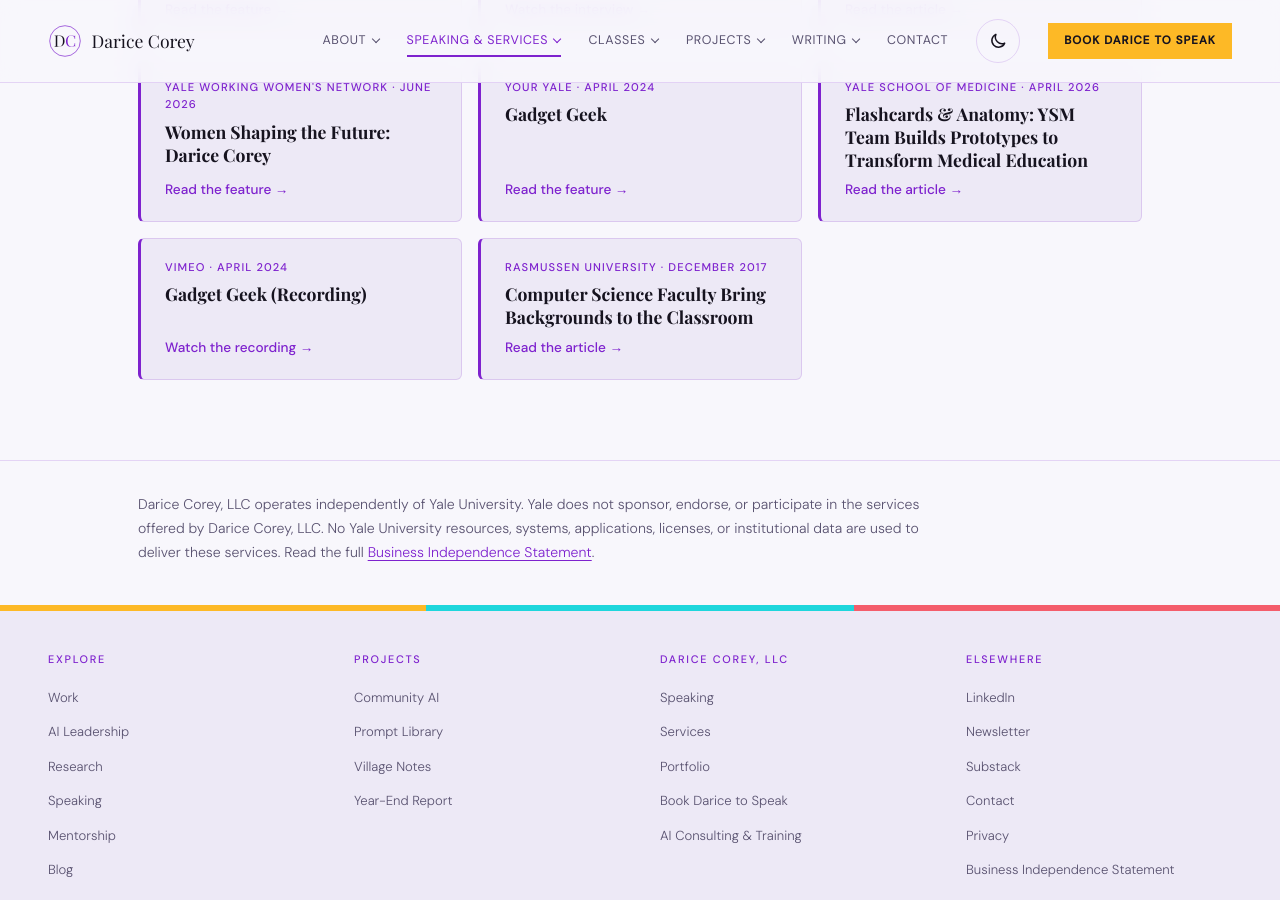
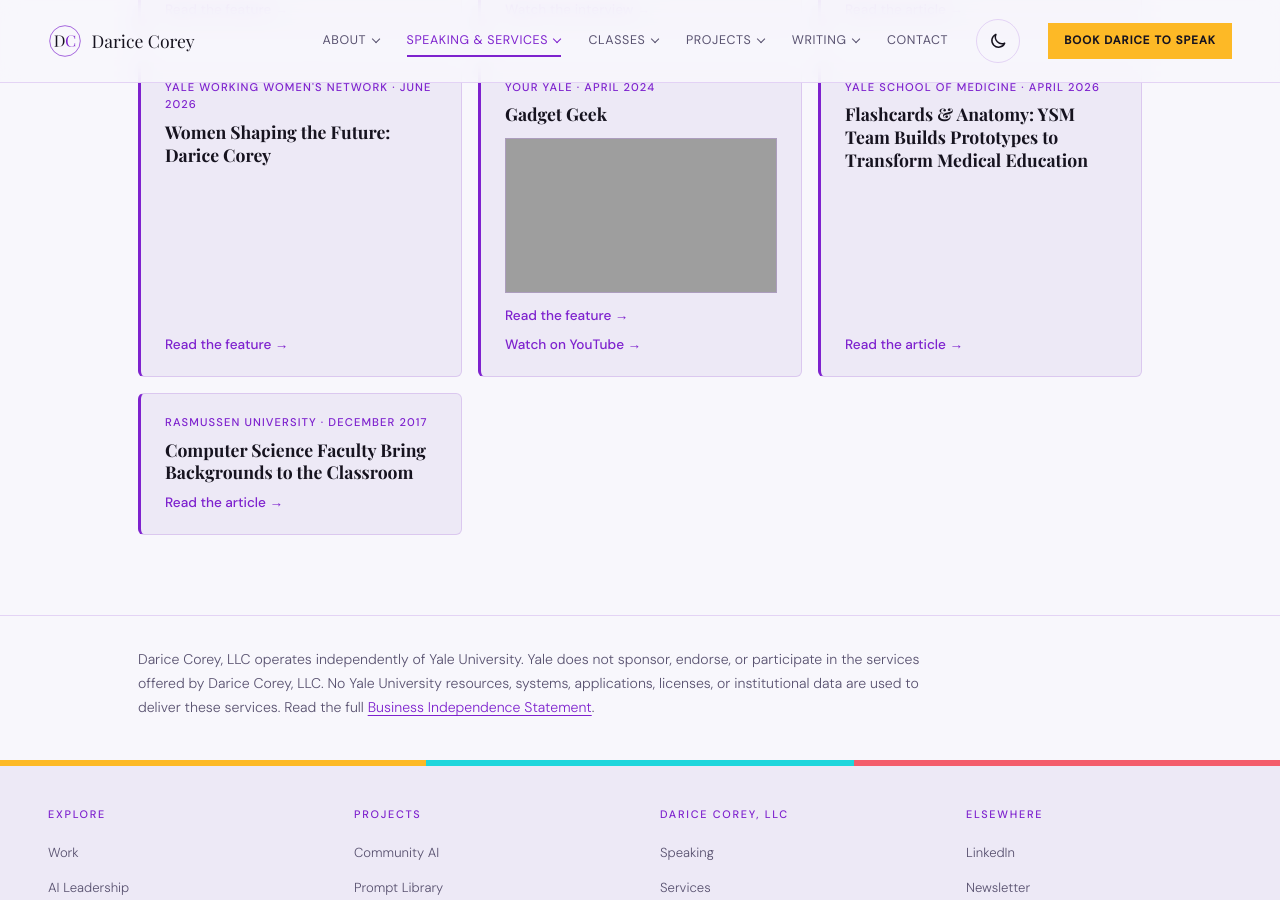
Before and after one commit to dcoreyrasm/dcoreyrasm.github.io, a Jekyll site: the page built from speaking.html, in a window 1280 px wide and 900 px high, scrolled down 15371 px. Built offline with Jekyll 4.4.1, drawn with Linux system fonts in a browser that asks for light colours; some web fonts are replaced; grey boxes are pictures that could not be loaded.

Commit message:
Embed Gadget Geek video in the Your Yale media card
Co-Authored-By: Claude Opus 5.5 <noreply@anthropic.com>
Claude-Session: https://claude.ai/code/session_012t3sryob5ZsugZRYpc8Z9c

```diff
--- a/speaking.html
+++ b/speaking.html
@@ -364,20 +364,16 @@
             <h3 style="font-family:var(--serif);font-size:1.1rem;margin:.4rem 0 .5rem;color:var(--cream);line-height:1.3;">Women Shaping the Future: Darice Corey</h3>
             <span style="color:var(--coral);font-weight:500;font-size:.85rem;margin-top:auto;">Read the feature &rarr;</span>
           </a>
-          <a href="https://your.yale.edu/youryale/2024-04-08-gadget-geek" target="_blank" rel="noopener noreferrer" aria-label="Gadget Geek, Your Yale (opens in new tab)" style="display:flex;flex-direction:column;background:var(--bg2);border:1px solid var(--line);border-left:3px solid var(--coral);border-radius:6px;padding:1.25rem 1.5rem;text-decoration:none;color:inherit;">
+          <div style="display:flex;flex-direction:column;background:var(--bg2);border:1px solid var(--line);border-left:3px solid var(--coral);border-radius:6px;padding:1.25rem 1.5rem;color:inherit;">
             <span style="font-size:.7rem;letter-spacing:.1em;text-transform:uppercase;color:var(--coral);font-weight:500;">Your Yale &middot; April 2024</span>
-            <h3 style="font-family:var(--serif);font-size:1.1rem;margin:.4rem 0 .5rem;color:var(--cream);line-height:1.3;">Gadget Geek</h3>
-            <span style="color:var(--coral);font-weight:500;font-size:.85rem;margin-top:auto;">Read the feature &rarr;</span>
-          </a>
+            <h3 style="font-family:var(--serif);font-size:1.1rem;margin:.4rem 0 .75rem;color:var(--cream);line-height:1.3;">Gadget Geek</h3>
+            <div class="video-wrap" style="margin-bottom:.75rem;"><iframe src="https://www.youtube-nocookie.com/embed/GGLQTO1NJic" title="Gadget Geek, a Your Yale feature on Darice Corey" frameborder="0" allow="accelerometer; autoplay; clipboard-write; encrypted-media; gyroscope; picture-in-picture" allowfullscreen loading="lazy"></iframe></div>
+            <span style="display:flex;flex-wrap:wrap;gap:.5rem 1.25rem;margin-top:auto;font-size:.85rem;font-weight:500;"><a href="https://your.yale.edu/youryale/2024-04-08-gadget-geek" target="_blank" rel="noopener noreferrer" aria-label="Read the Gadget Geek feature on Your Yale (opens in new tab)" style="color:var(--coral);text-decoration:none;">Read the feature &rarr;</a><a href="https://youtu.be/GGLQTO1NJic" target="_blank" rel="noopener noreferrer" aria-label="Watch Gadget Geek on YouTube (opens in new tab)" style="color:var(--coral);text-decoration:none;">Watch on YouTube &rarr;</a></span>
+          </div>
           <a href="https://medicine.yale.edu/news-article/flashcards-anatomy-ysm-team-builds-prototypes-transform-medical-education/" target="_blank" rel="noopener noreferrer" aria-label="Flashcards and anatomy: YSM team builds prototypes to transform medical education (opens in new tab)" style="display:flex;flex-direction:column;background:var(--bg2);border:1px solid var(--line);border-left:3px solid var(--coral);border-radius:6px;padding:1.25rem 1.5rem;text-decoration:none;color:inherit;">
             <span style="font-size:.7rem;letter-spacing:.1em;text-transform:uppercase;color:var(--coral);font-weight:500;">Yale School of Medicine &middot; April 2026</span>
             <h3 style="font-family:var(--serif);font-size:1.1rem;margin:.4rem 0 .5rem;color:var(--cream);line-height:1.3;">Flashcards &amp; Anatomy: YSM Team Builds Prototypes to Transform Medical Education</h3>
             <span style="color:var(--coral);font-weight:500;font-size:.85rem;margin-top:auto;">Read the article &rarr;</span>
-          </a>
-          <a href="https://vimeo.com/927697450/cca6d015d3" target="_blank" rel="noopener noreferrer" aria-label="Gadget Geek recording on Vimeo (opens in new tab)" style="display:flex;flex-direction:column;background:var(--bg2);border:1px solid var(--line);border-left:3px solid var(--coral);border-radius:6px;padding:1.25rem 1.5rem;text-decoration:none;color:inherit;">
-            <span style="font-size:.7rem;letter-spacing:.1em;text-transform:uppercase;color:var(--coral);font-weight:500;">Vimeo &middot; April 2024</span>
-            <h3 style="font-family:var(--serif);font-size:1.1rem;margin:.4rem 0 .5rem;color:var(--cream);line-height:1.3;">Gadget Geek (Recording)</h3>
-            <span style="color:var(--coral);font-weight:500;font-size:.85rem;margin-top:auto;">Watch the recording &rarr;</span>
           </a>
           <a href="https://www.rasmussen.edu/about-rasmussen/news-center/computer-science-faulty-bring-backgrounds-to-the-classroom/" target="_blank" rel="noopener noreferrer" aria-label="Computer Science Faculty Bring Backgrounds to the Classroom, Rasmussen University (opens in new tab)" style="display:flex;flex-direction:column;background:var(--bg2);border:1px solid var(--line);border-left:3px solid var(--coral);border-radius:6px;padding:1.25rem 1.5rem;text-decoration:none;color:inherit;">
             <span style="font-size:.7rem;letter-spacing:.1em;text-transform:uppercase;color:var(--coral);font-weight:500;">Rasmussen University &middot; December 2017</span>
```
